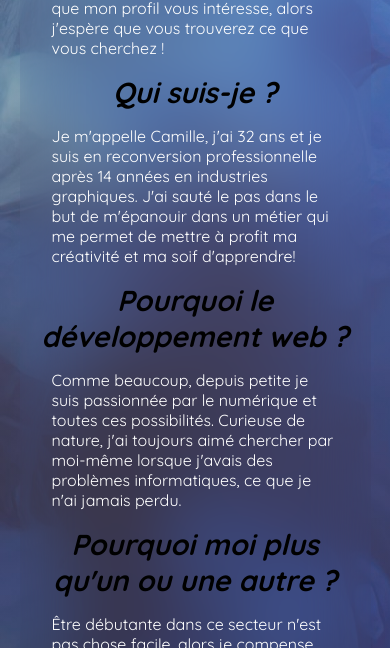
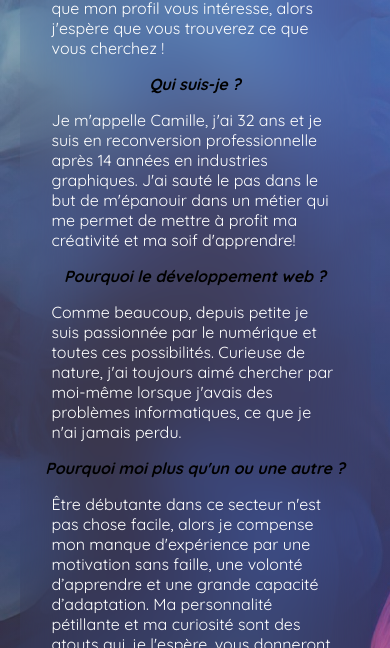
Before and after one commit to Cookiedought/Portfolio, a React (Vite) app: page / in a window 390 px wide. Shown: the part 802-1450 px from the top of the page. Built offline with nearby package versions, Linux system fonts and the light colour scheme; a web font is replaced by a local one.

Commit message:
Modifs responsive

```diff
--- a/src/styles/Accueil.css
+++ b/src/styles/Accueil.css
@@ -17,6 +17,7 @@
   scroll-behavior: smooth;
 }
 
+/* MOBILE FIRST */
 
   .avatar {
     width: 250px;
@@ -90,7 +91,7 @@
     font-weight: bold;
     display: block;
     text-align: center;
-    font-size: 1.8rem;
+    font-size: 1rem;
   }
 
   .contact {
@@ -109,6 +110,9 @@
     border-color: linear-gradient(135deg, #792992 40%, #c7368f);
   }
 
+
+
+/* RESPONSIVE DESKTOP */
 
 @media (min-width: 1250px) {
 
```
